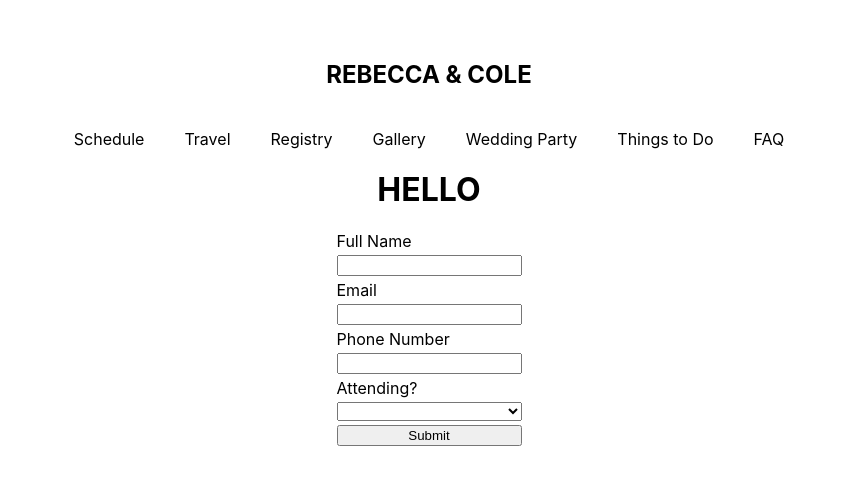
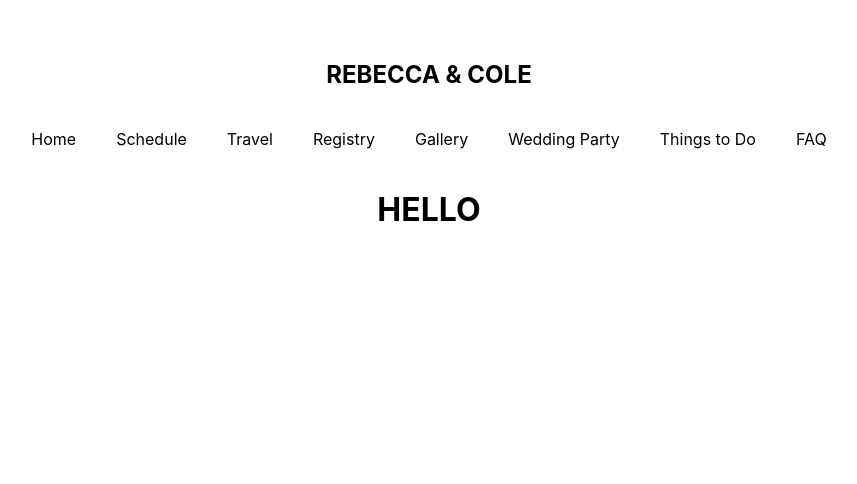
Before and after one commit to colecrum26/wedding, a React (Create React App) app in the folder wedding-website/: page /schedule in a window 1280 px wide. Shown: the top 484 px of the page, without its empty margins (211-1068 px from the left). Built offline with nearby package versions, Linux system fonts and the light colour scheme.

Commit message:
reworking rsvp ideas, where to place

```diff
--- a/wedding-website/public/index.html
+++ b/wedding-website/public/index.html
@@ -2,7 +2,7 @@
 <html lang="en">
   <head>
     <meta charset="utf-8" />
-    <link rel="icon" href="%PUBLIC_URL%/favicon.ico" />
+    <link rel="icon" href="./favicon.png" />
     <meta name="viewport" content="width=device-width, initial-scale=1" />
     <meta name="theme-color" content="#000000" />
     <meta
--- a/wedding-website/src/App.css
+++ b/wedding-website/src/App.css
@@ -40,3 +40,7 @@ a:link, a:visited, a:active {
 a:hover {
   color: blue;
 }
+
+.content-wrapper {
+  margin: 20px;
+}
--- a/wedding-website/src/components/header.jsx
+++ b/wedding-website/src/components/header.jsx
@@ -7,6 +7,7 @@ function Header() {
             <nav>
                 <h1 id="header-title"><NavLink to="/">REBECCA & COLE</NavLink></h1>
                 <ul className="nav-links">
+                    <li className="nav-item"><NavLink to="/">Home</NavLink></li>
                     <li className="nav-item"><NavLink to="/schedule">Schedule</NavLink></li>
                     <li className="nav-item"><NavLink to="/travel">Travel</NavLink></li>
                     <li className="nav-item"><NavLink to="/registry">Registry</NavLink></li>
--- a/wedding-website/src/pages/home.jsx
+++ b/wedding-website/src/pages/home.jsx
@@ -1,10 +1,23 @@
 import Header from "../components/header";
+import "../style/home.css";
 
 export default function Home() {
-    return (
-        <div className="home">
-            <Header />
-            <div></div>
+  return (
+    <div className="page-container">
+      <Header />
+      <div className="content-wrapper">
+        <h1>HELLO</h1>
+        <img src="" alt="our best look" />
+      </div>
+      <div className="rsvp-dialogue">
+        <div className="rsvp-name">
+          <h2>Cole Crumrine</h2>
         </div>
-    );
+            <div>&</div>
+        <div className="rsvp-name">
+            <h2>Rebecca Norwood</h2>
+        </div>
+      </div>
+    </div>
+  );
 }
--- a/wedding-website/src/pages/schedule.jsx
+++ b/wedding-website/src/pages/schedule.jsx
@@ -6,22 +6,6 @@ export default function Schedule() {
       <Header />
       <div className="content-wrapper">
         <h1>HELLO</h1>
-        {/* add search function from invite DB */}
-        <form action="" className="form-field">
-            <label htmlFor="name">Full Name</label>
-            <input type="text" name="name" id="" />
-            <label htmlFor="email">Email</label>
-            <input type="text" name="email" id="" />
-            <label htmlFor="phone">Phone Number</label>
-            <input type="text" name="phone" id="" />
-            <label htmlFor="attendance">Attending?</label>
-            <select name="attendance" id="">
-                <option value=""></option>
-                <option value="">Will Attend</option>
-                <option value="">Will Not Attend</option>
-            </select>
-            <button type="submit" id="submit-info">Submit</button>
-        </form>
       </div>
     </div>
   );
--- a/wedding-website/src/style/header.css
+++ b/wedding-website/src/style/header.css
@@ -1,5 +1,3 @@
-
-
 .nav-links {
     margin: 20px 0 0 0;
     padding: 0;
```
Also changed, not shown: wedding-website/public/favicon.png (added), wedding-website/src/style/home.css (added).
